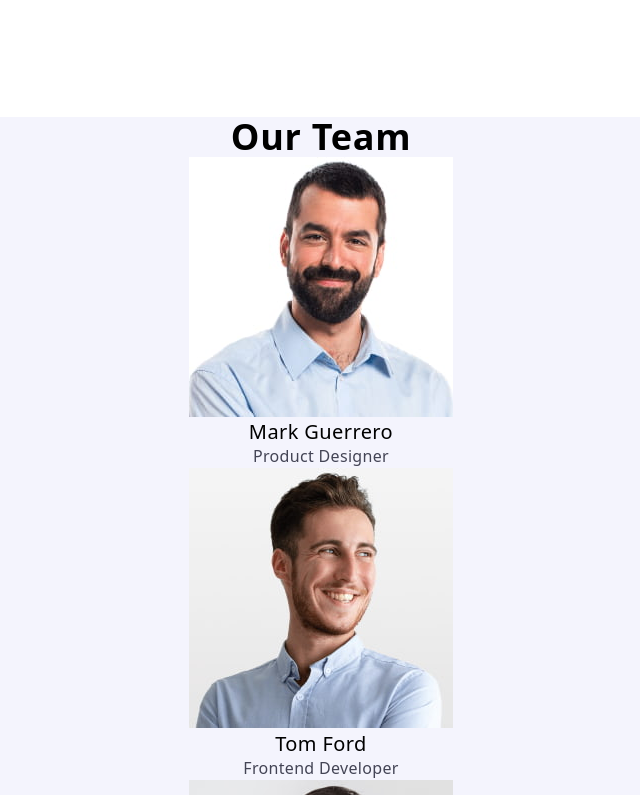
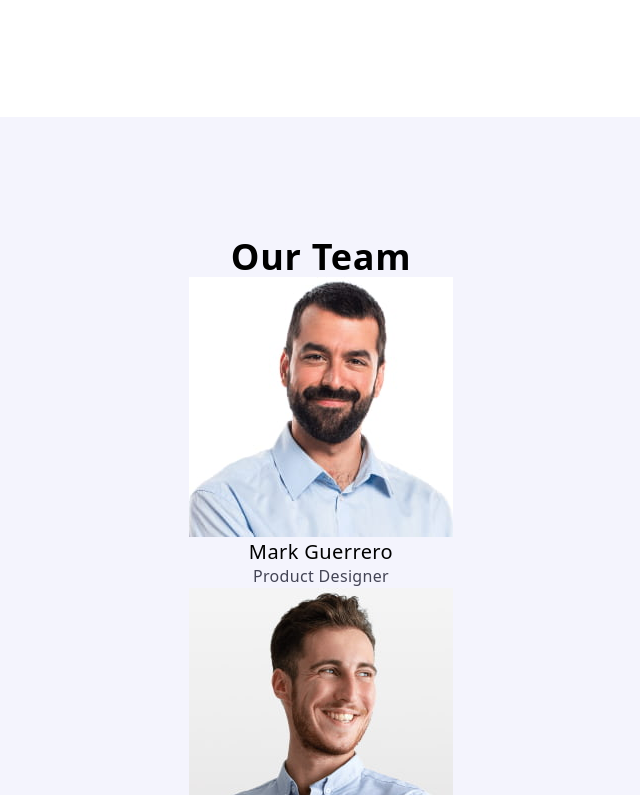
Before and after one commit to lesjohnpaul/goit-markup-hw-03, a plain HTML site: page index.html in a window 1280 px wide. Shown: the part 1405-2200 px from the top of the page, without its empty margins (319-959 px from the left). Drawn offline with nearby package versions, Linux system fonts and the light colour scheme.

Commit message:
ourteambegin

```diff
--- a/css/styles.css
+++ b/css/styles.css
@@ -320,7 +320,7 @@ Header Section */
 
 .team {
   flex-direction: column;
-  padding 120px 40px;
+  padding: 120px 40px;
   background-color: var(--color-cloud);
 }
 
```
